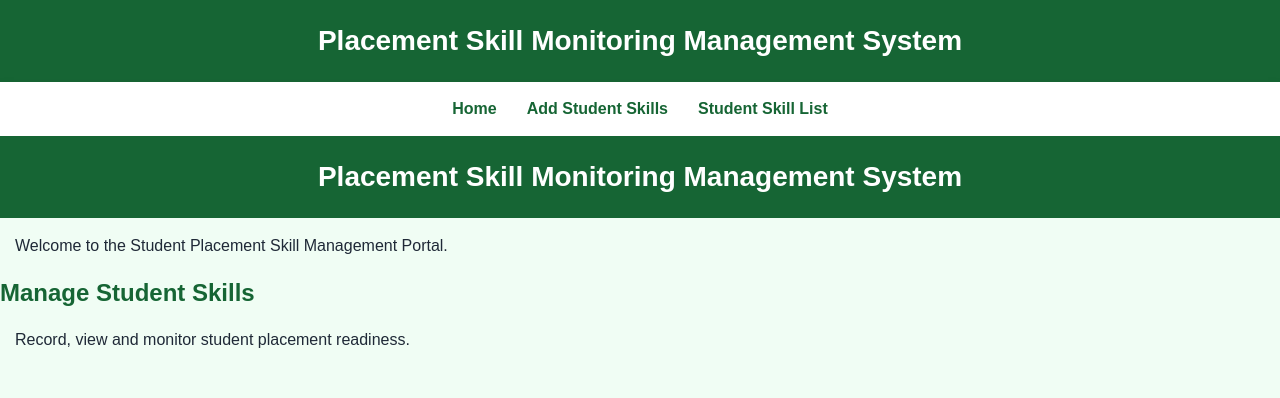
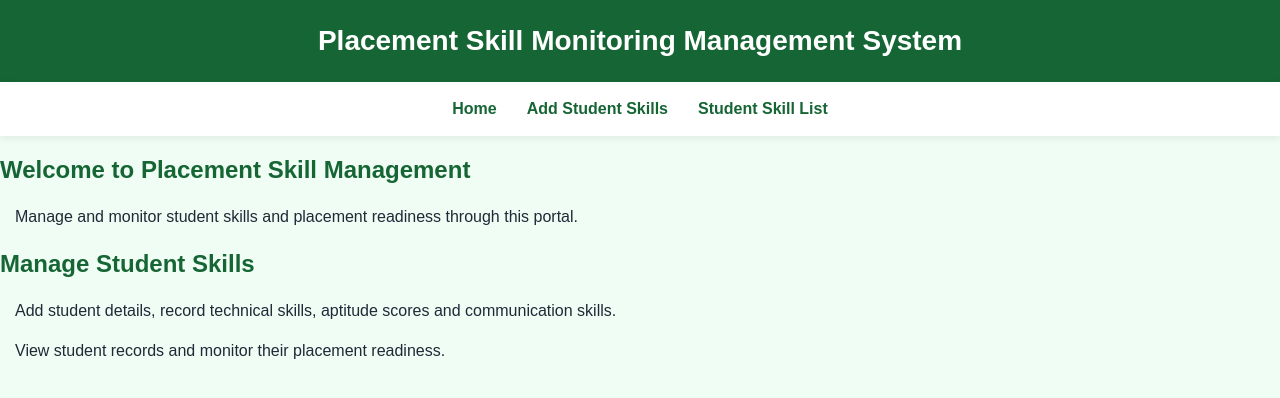
Before and after one commit to kavibharathi-2006/Placement-Skill-Management-Q1, a React (Vite) app in the folder client/: page / in a window 1280 px wide. Shown: the top 398 px of the page. Built offline with nearby package versions, Linux system fonts and the light colour scheme.

Commit message:
Revise Home component layout and content
Updated the Home component to enhance the welcome message and provide a clearer description of the portal's functionalities.

```diff
--- a/client/src/pages/Home.jsx
+++ b/client/src/pages/Home.jsx
@@ -1,12 +1,24 @@
 
 function Home() {
   return (
-    <div>
-      <h1>Placement Skill Monitoring Management System</h1>
-      <p>Welcome to the Student Placement Skill Management Portal.</p>
+    <div className="home-container">
+      <h2>Welcome to Placement Skill Management</h2>
 
-      <h2>Manage Student Skills</h2>
-      <p>Record, view and monitor student placement readiness.</p>
+      <p>
+        Manage and monitor student skills and placement readiness
+        through this portal.
+      </p>
+
+      <div className="home-content">
+        <h2>Manage Student Skills</h2>
+        <p>
+          Add student details, record technical skills, aptitude
+          scores and communication skills.
+        </p>
+        <p>
+          View student records and monitor their placement readiness.
+        </p>
+      </div>
     </div>
   );
 }
```
